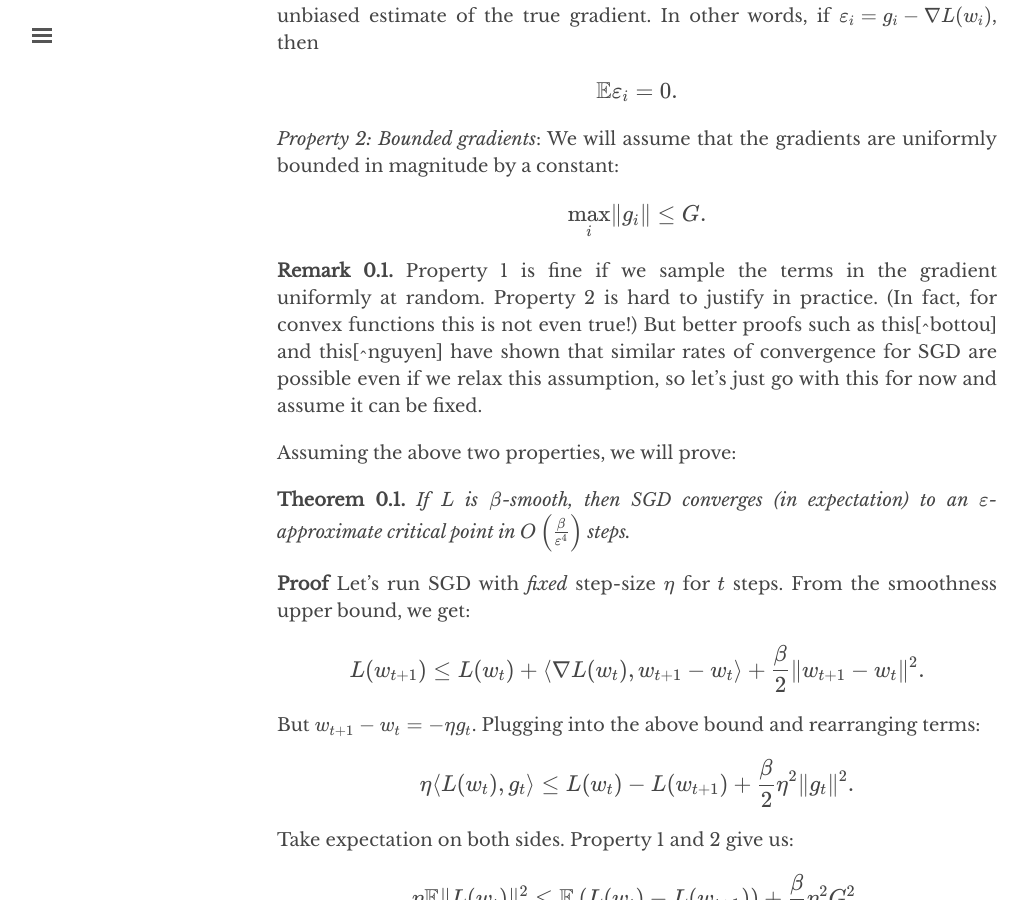
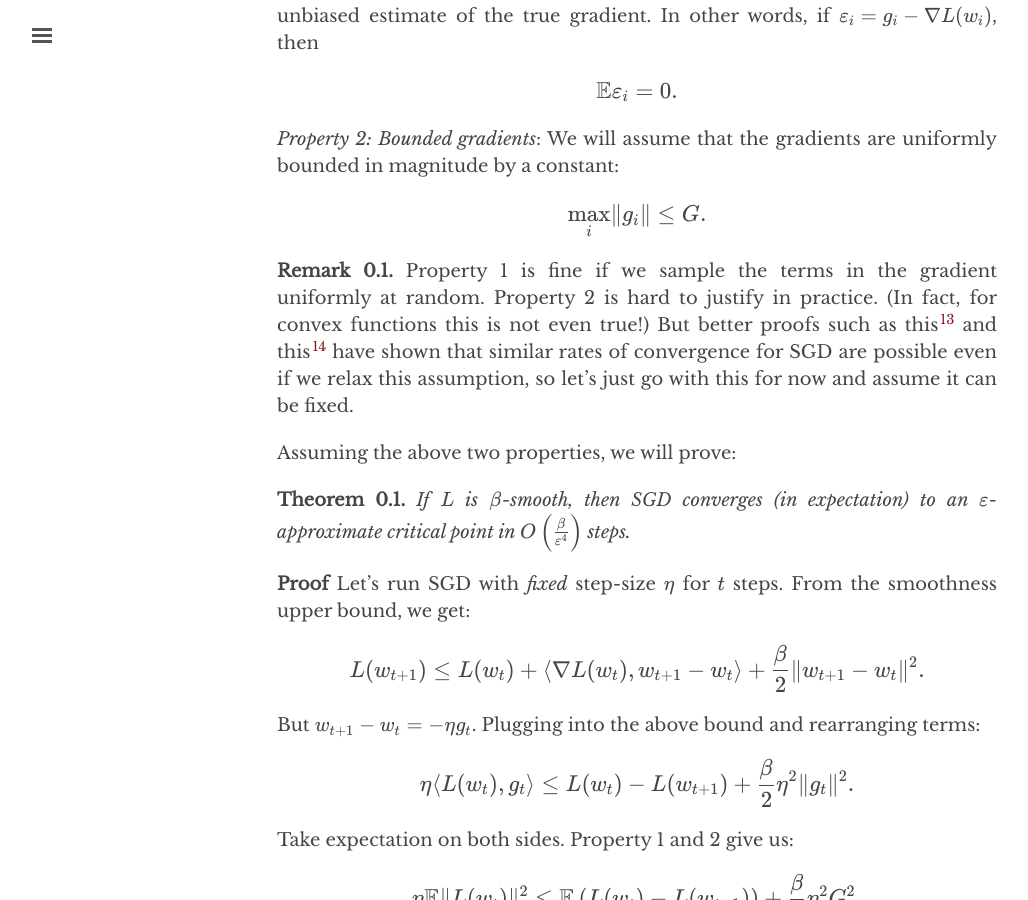
Before and after one commit to chinmayhegde/fodl, a Jekyll site: the page built from _posts/2022-01-15-optimization01.md, in a window 1280 px wide and 900 px high, scrolled down 14317 px. Shown: the whole window, without its empty margins (3-1031 px from the left). Built offline with Jekyll 4.4.1, drawn with Linux system fonts in a browser that asks for light colours; nearby versions of some CDN libraries; some of the changed text lies outside the part shown.

Commit message:
Update 2022-01-15-optimization01.md

```diff
--- a/_posts/2022-01-15-optimization01.md
+++ b/_posts/2022-01-15-optimization01.md
@@ -552,8 +552,8 @@ Other rates?
 [^gieping]:
     J. Geiping, M. Goldblum, P. Pope, M. Moeller, T. Goldstein, [Stochastic Training is Not Necessary for Generalization](https://arxiv.org/abs/2109.14119), 2021.
 
-[bottou]:
+[^bottou]:
     L. Bottou, F. Curtis, J. Nocedal, [Optimization Methods for Large-Scale Machine Learning](https://leon.bottou.org/publications/pdf/tr-optml-2016.pdf), 2018.
 
-[nguyen]:
+[^nguyen]:
     L. Nguyen, P. Ha Nguyen, M. van Dijk, P. Richtarik, K. Scheinberg, M. Takac, [SGD and Hogwild! Convergence Without the Bounded Gradients Assumption](https://arxiv.org/pdf/1802.03801.pdf), 2018.
```
